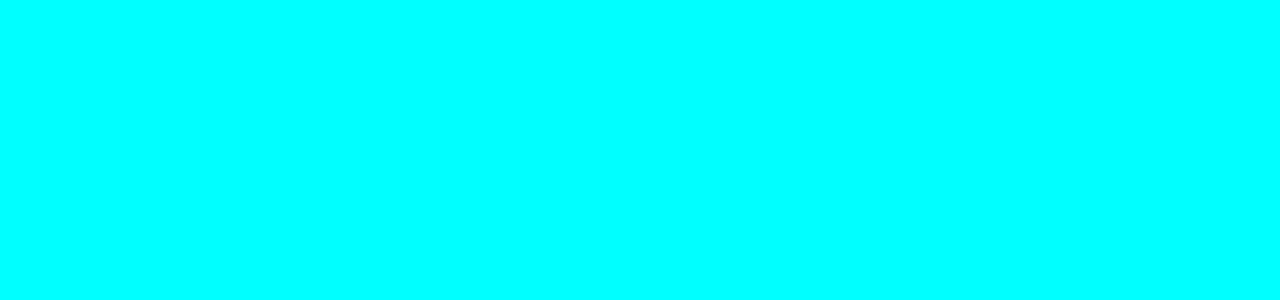
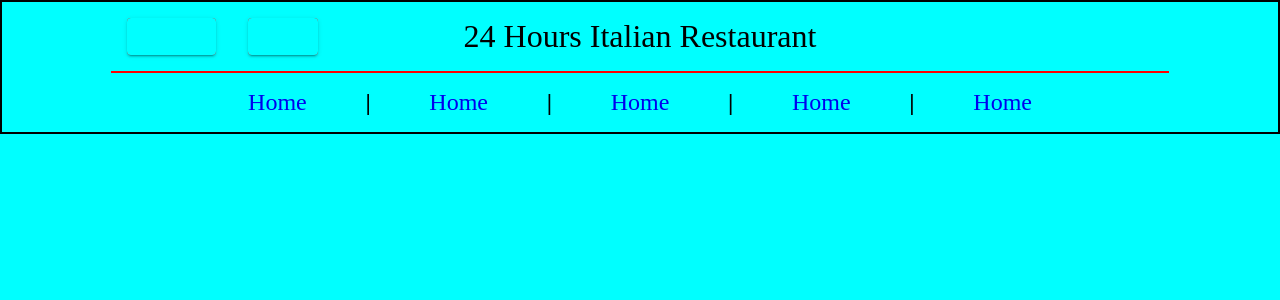
Before and after one commit to JunaidLatif4/Italian-Restaurant, a React (Create React App) app: page / in a window 1280 px wide. Shown: the top 300 px of the page. Built offline with nearby package versions, Linux system fonts and the light colour scheme.

Commit message:
Creating Header

```diff
--- a/src/Components/CSS/Header.scss
+++ b/src/Components/CSS/Header.scss
@@ -1,3 +1,40 @@
-.header_container{
-    display: flex;
+.header_container {
+  border: 2px solid black;
+  display: flex;
+  flex-direction: column;
+  justify-content: center;
+  align-items: center;
+
+  .header_intro {
+    border-bottom: 2px solid red;
+    padding: 1rem 0;
+    display: grid;
+    grid-template-columns: 1fr 1fr 1fr;
+
+    .book {
+    }
+
+    .title {
+      text-align: center;
+      font-size: xx-large;
+    }
+  }
+
+  .nav{
+      display: grid;
+      grid-template-columns: repeat(9 , 1fr);
+      font-size: x-large;
+      text-align: center;
+      align-items: center;
+      justify-content: center;
+      margin: 1rem;
+
+    .navlink{
+        margin: 0 1rem;
+        text-decoration: none;
+    }
+    .space{
+        font-weight: bold;
+    }
+  }
 }
--- a/src/Components/Header.jsx
+++ b/src/Components/Header.jsx
@@ -1,11 +1,49 @@
 import React from 'react'
+import {NavLink} from 'react-router-dom'
+
+import { Button } from '@material-ui/core'
+import { makeStyles } from '@material-ui/core/styles'
+
+import './CSS/Header.scss'
+
+const Style = makeStyles({
+    btn: {
+        backgroundColor: "red",
+        margin:"0 1rem"
+    }
+})
 
 const Header = () => {
+    const classes = Style();
     return (
         <div className="header_container">
-            <div className="header_box">
+            <div className="header_intro">
+                <div className="book">
+                    <Button
+                        variant='contained'
+                        className={classes.btn}
+                    >
+                        HELLOW
+                    </Button>
+                    <Button
+                        variant='contained'
+                        className={classes.btn}
+                    >
+                        BOOK
+                    </Button>
+                </div>
+                <div className="title">
+                24 Hours Italian Restaurant
+                </div>
+            </div>
 
-            </div>
+            <nav className="nav">
+                <NavLink to="/" className="navlink"> Home </NavLink> <div className="space">|</div>
+                <NavLink to="/" className="navlink"> Home </NavLink> <div className="space">|</div>
+                <NavLink to="/" className="navlink"> Home </NavLink> <div className="space">|</div>
+                <NavLink to="/" className="navlink"> Home </NavLink> <div className="space">|</div>
+                <NavLink to="/" className="navlink"> Home </NavLink>
+            </nav>
 
         </div>
     )
```
